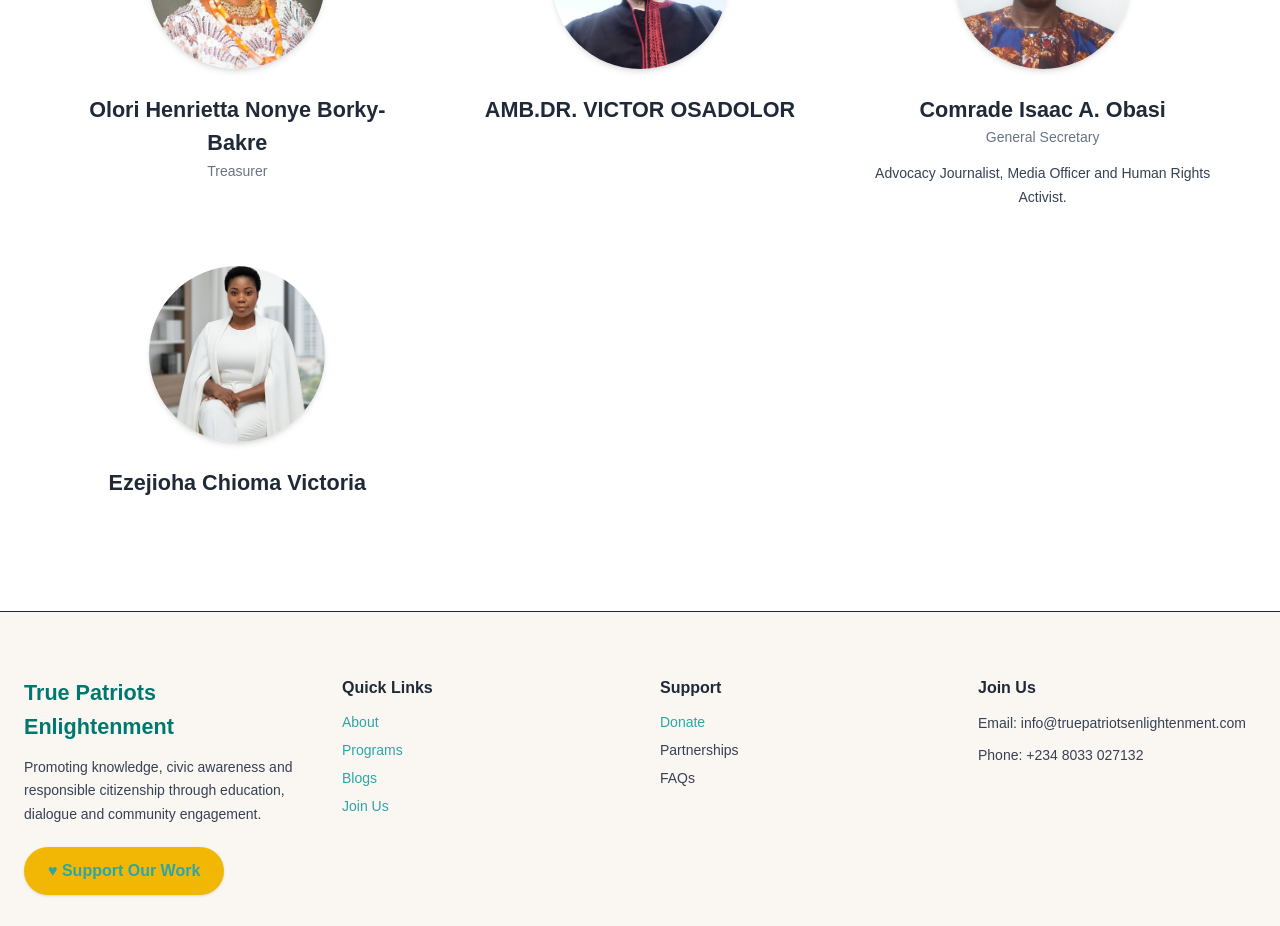
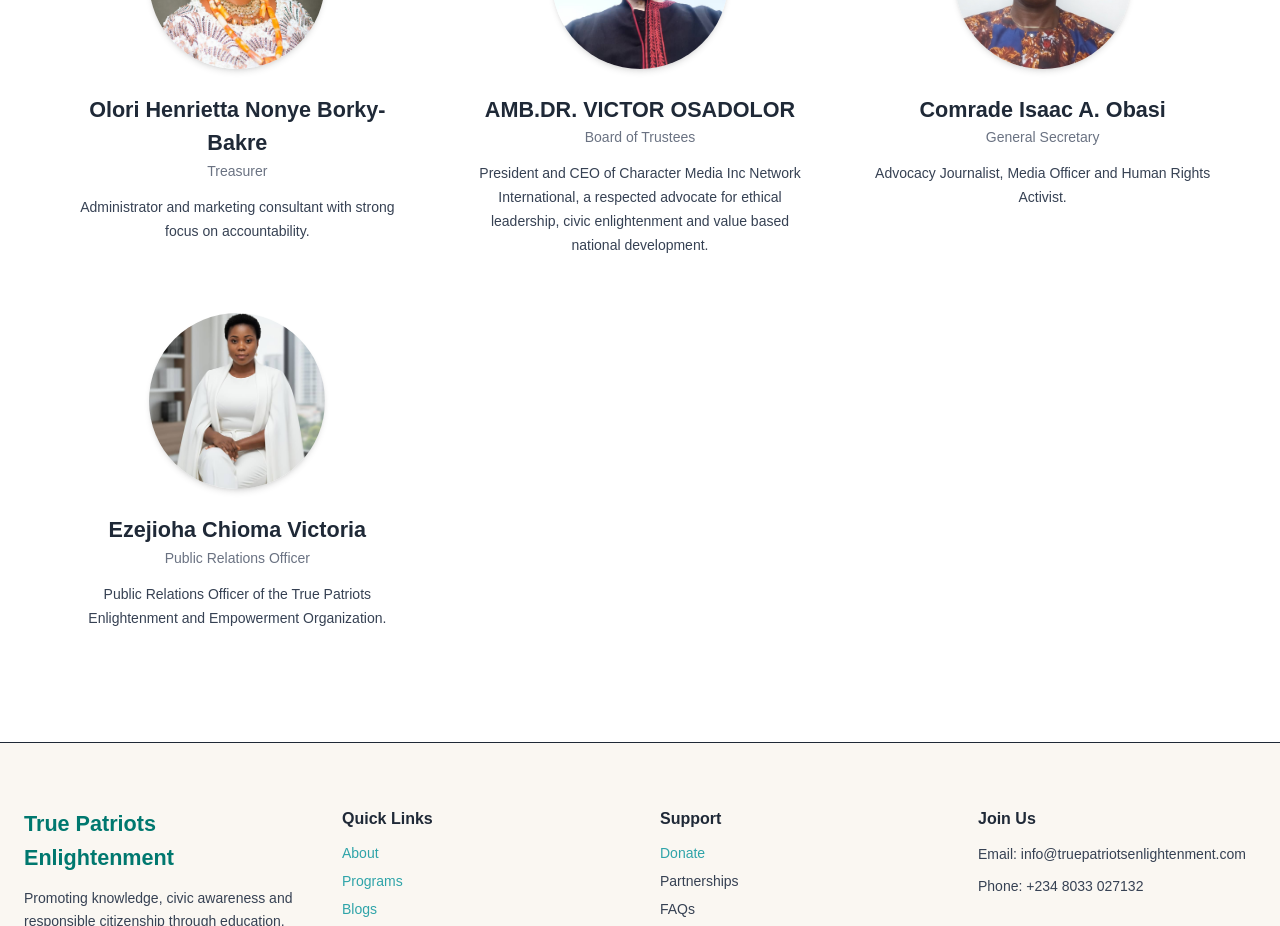
Before and after one commit to pearlroys/truepatriots-enlightenment, a Next.js app: page / in a window 1280 px wide. Shown: the part 3300-4226 px from the top of the page. Built offline with nearby package versions, Linux system fonts and the light colour scheme.

Commit message:
Update leadership section with 7 members

```diff
--- a/app/page.tsx
+++ b/app/page.tsx
@@ -178,11 +178,20 @@ export default function HomePage() {
               <img src="/images/leaders/woman4.jpeg" className="w-44 h-44 mx-auto rounded-full object-cover shadow-md" />
               <h3 className="mt-6 font-semibold text-lg">Olori Henrietta Nonye Borky-Bakre</h3>
               <p className="text-sm text-gray-500 mb-3">Treasurer</p>
+              <p className="text-sm text-gray-700 leading-relaxed">
+                Administrator and marketing consultant with strong focus on accountability.
+              </p>
             </div>
 
             <div className="text-center">
               <img src="/images/leaders/man5.jpeg" className="w-44 h-44 mx-auto rounded-full object-cover shadow-md" />
               <h3 className="mt-6 font-semibold text-lg">AMB.DR. VICTOR OSADOLOR</h3>
+              <p className="text-sm text-gray-500 mb-3">Board of Trustees</p>
+              <p className="text-sm text-gray-700 leading-relaxed">
+                President and CEO of Character Media Inc Network International,
+                a respected advocate for ethical leadership, civic enlightenment
+                and value based national development.
+              </p>
             </div>
 
             <div className="text-center">
@@ -197,6 +206,11 @@ export default function HomePage() {
             <div className="text-center">
               <img src="/images/leaders/woman7.jpeg" className="w-44 h-44 mx-auto rounded-full object-cover shadow-md" />
               <h3 className="mt-6 font-semibold text-lg">Ezejioha Chioma Victoria</h3>
+              <p className="text-sm text-gray-500 mb-3">Public Relations Officer</p>
+              <p className="text-sm text-gray-700 leading-relaxed">
+                Public Relations Officer of the True Patriots Enlightenment
+                and Empowerment Organization.
+              </p>
             </div>
 
           </div>
```
